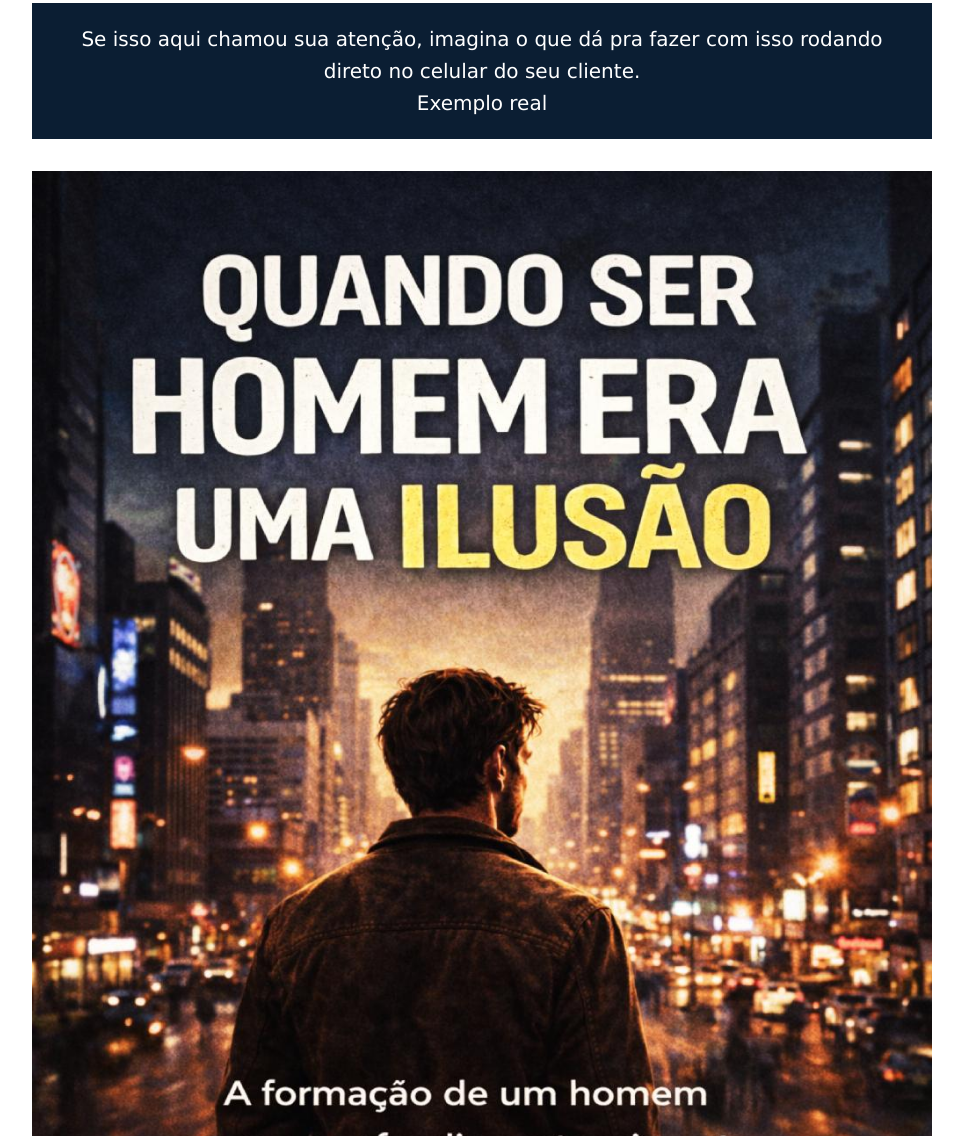
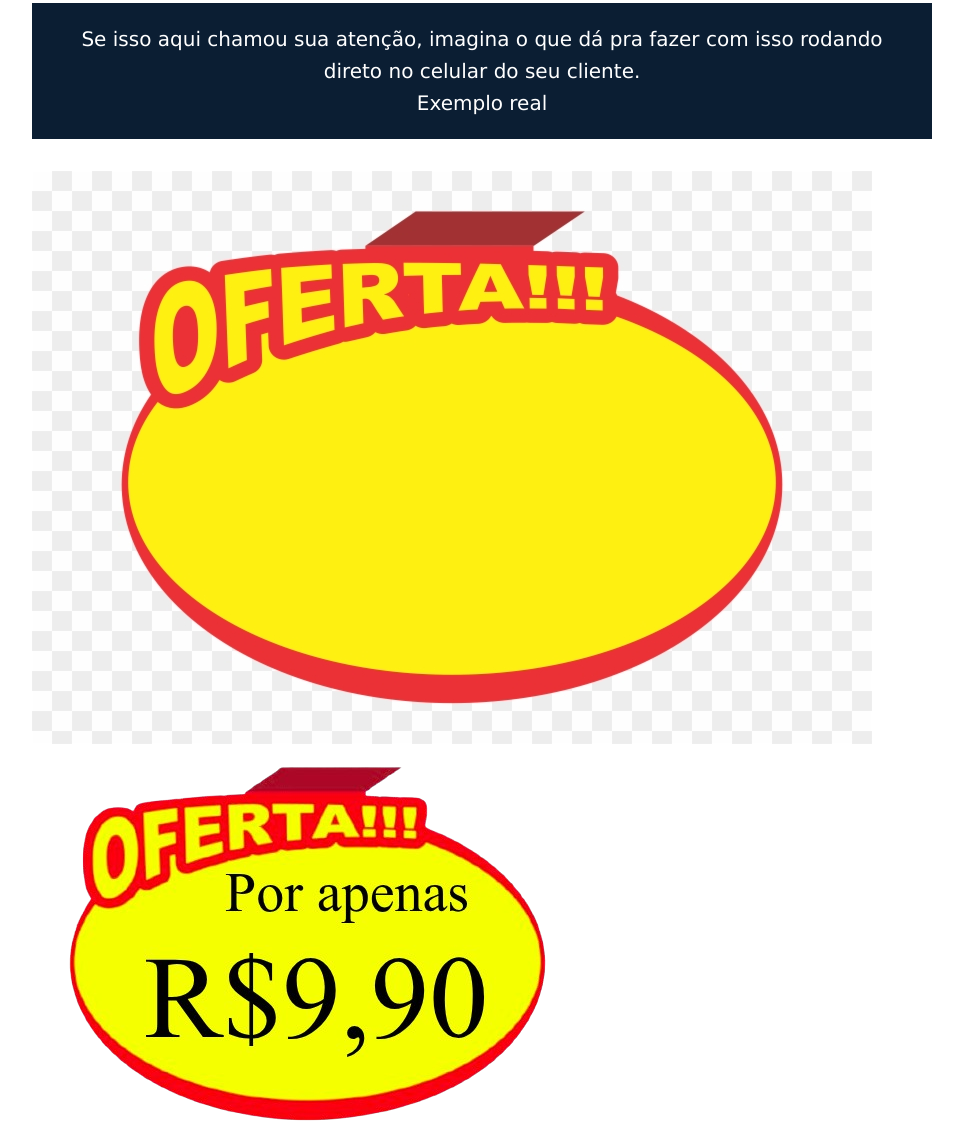
Before and after one commit to edi10art-create/LojaSuperDuNews, a plain HTML site: page index.html in a window 1280 px wide. Shown: the part 1942-3078 px from the top of the page, without its empty margins (158-1121 px from the left). Drawn offline with Linux system fonts and the light colour scheme.

Commit message:
Update index.html

```diff
--- a/index.html
+++ b/index.html
@@ -127,7 +127,7 @@ Exemplo real
 </div><br>
 
 <div class="gwd-div-ym2m">
-  <img src="assets/image.jpg" class="gwd-img-1ytm">
+  <img src="assets/image.png" class="gwd-img-1ytm">
   <img src="assets/Oferta9-90-removebg-preview.png" id="Oferta9-90-removebg-preview" class="gwd-img-1sf2">
 
   <!-- Ajuste: Removido width fixo e adicionado max-width -->
```
